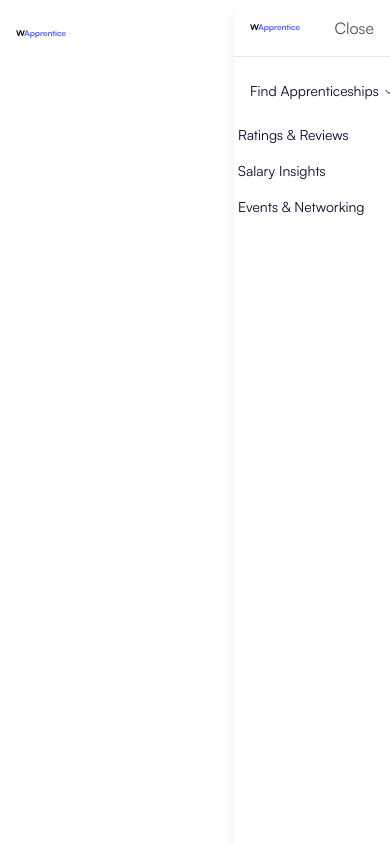
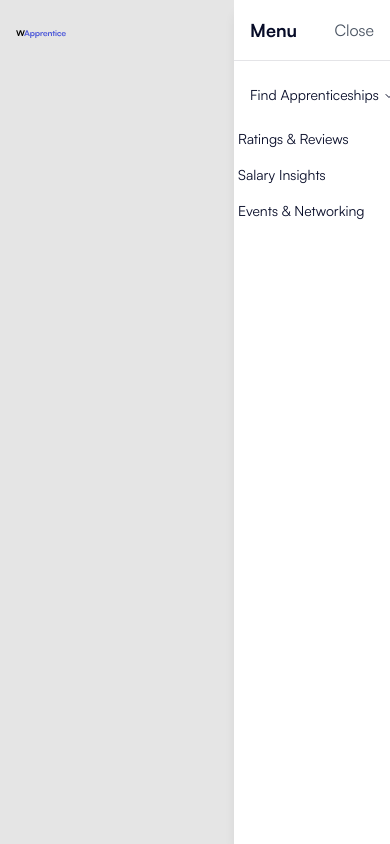
Before and after one commit to tobilobasalawu/WApprentice, a Next.js app: page / in a window 390 px wide. Both pictures are taken after a click on the button 354 px from the left and 34 px from the top of the page. Built offline with nearby package versions, Linux system fonts and the light colour scheme.

Commit message:
adding a blur when sidebar is displayed

```diff
--- a/src/components/Header.tsx
+++ b/src/components/Header.tsx
@@ -126,19 +126,19 @@ export default function Header() {
         <Button type="primary" text="Join the Waitlist" />
       </div>
 
+      {/* Overlay for Dimming Effect */}
+      {sidebarOpen && (
+        <div className="fixed inset-0 bg-black opacity-10 z-40" onClick={() => setSidebarOpen(false)} />
+      )}
+
       {/* Sidebar for Small Devices */}
       <div
         className={`fixed inset-y-0 right-0 z-50 bg-white shadow-lg transition-transform transform ${
           sidebarOpen ? 'translate-x-0' : 'translate-x-full'
-        } lg:hidden w-2/5`}
+        } lg:hidden w-2/5 sm:w-[90vw]`}
       >
         <div className="flex justify-between items-center p-4 border-b">
-          <Image
-            src="/logo.svg"
-            alt="WApprentice"
-            width={100}
-            height={100}
-            className="max-w-[50px] h-auto lg:max-w-[100px]"/>
+          <h2 className="text-lg font-semibold">Menu</h2>
           <button onClick={() => setSidebarOpen(false)} className="text-gray-600">
             Close
           </button>
```
